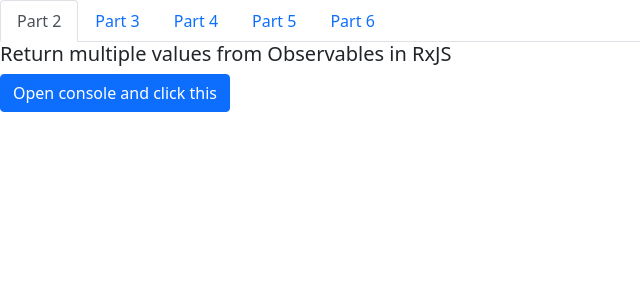
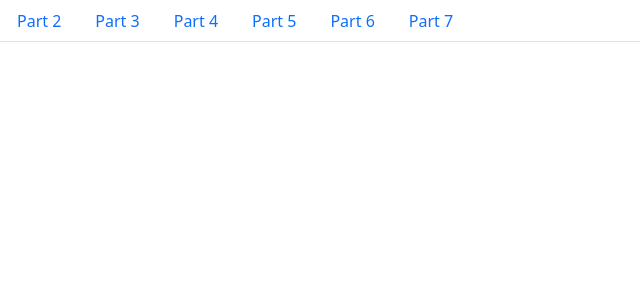
Before and after one commit to JoseHdez2-courses/rxjs-observables, a React (Create React App) app: page / in a window 1280 px wide. Shown: the top 300 px of the page, without its empty margins (0-640 px from the left). Built offline with nearby package versions, Linux system fonts and the light colour scheme.

Commit message:
refactor structure

```diff
--- a/src/App.tsx
+++ b/src/App.tsx
@@ -2,25 +2,24 @@
 import * as Parts from "./components/parts";
 import { Tabs, Tab } from "react-bootstrap";
 
+const parts = [
+  Parts.Part02,
+  Parts.Part03,
+  Parts.Part04,
+  Parts.Part05,
+  Parts.Part06,
+  Parts.Part07
+];
+
 export default function App() {
   return (
     <div>
-      <Tabs defaultActiveKey="part02" id="uncontrolled-tab-example">
-        <Tab eventKey="part02" title="Part 2">
-          <Parts.Part02 />
-        </Tab>
-        <Tab eventKey="part03" title="Part 3">
-          <Parts.Part03 />
-        </Tab>
-        <Tab eventKey="part04" title="Part 4">
-          <Parts.Part04 />
-        </Tab>
-        <Tab eventKey="part05" title="Part 5">
-          <Parts.Part05 />
-        </Tab>
-        <Tab eventKey="part06" title="Part 6">
-          <Parts.Part05 />
-        </Tab>
+      <Tabs defaultActiveKey="part-02" id="uncontrolled-tab-example">
+        {parts.map((p, i) => (
+          <Tab eventKey={`part-${i + 2}`} title={`Part ${i + 2}`}>
+            {p()}
+          </Tab>
+        ))}
       </Tabs>
     </div>
   );
--- a/src/components/parts.tsx
+++ b/src/components/parts.tsx
@@ -152,7 +152,7 @@
   });
 
   // less boilerplate
-  let foo = Observable.of(42, 100, 200);
+  let foo = of(42, 100, 200);
 
   const onClick = () => {
     foo.subscribe(
@@ -173,3 +173,29 @@
     </div>
   );
 };
+
+export const Part07 = () => {
+  const title = "Convert JavaScript Values to RxJS Observables";
+
+  let arr = [42, 100, 200];
+  // let foo = Observable.from(arr);
+
+  const onClick = () => {
+    // foo.subscribe(
+    //   (x: any) => {
+    //     console.log(x);
+    //   },
+    //   () => {
+    //     // complete handler.
+    //     console.log("done");
+    //   }
+    // );
+  };
+
+  return (
+    <div>
+      <h5>{title}</h5>
+      <Button onClick={onClick}>Open console and click this</Button>
+    </div>
+  );
+};
```
